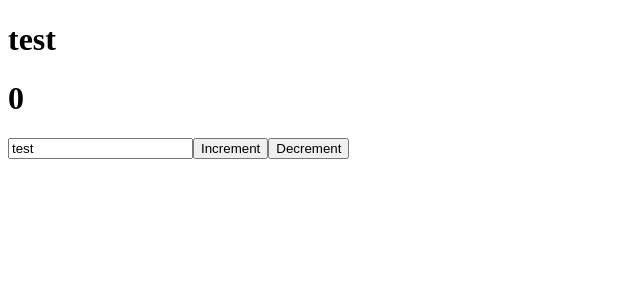
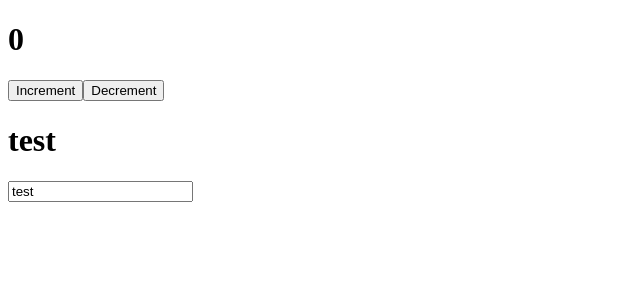
Before and after one commit to Stan61rus/test-react-app, a React (Create React App) app: page / in a window 1280 px wide. Shown: the top 300 px of the page, without its empty margins (0-640 px from the left). Built offline with nearby package versions, Linux system fonts and the light colour scheme.

Commit message:
первый функциональный компонент

```diff
--- a/src/App.jsx
+++ b/src/App.jsx
@@ -1,29 +1,18 @@
 import React, { useState } from "react";
+import Counter from "./components/counter";
 
 function App() {
-  const [likes, setLikes] = useState(0);
   const [input, setInput] = useState("test");
-
-  function decrement() {
-    setLikes(likes + 1);
-  }
-
-  function increment() {
-    setLikes(likes + 1);
-  }
 
   return (
     <div className="APP">
+      <Counter />
       <h1>{input}</h1>
-      <h1>{likes}</h1>
-
       <input
         type="text"
         value={input}
         onChange={(event) => setInput(event.target.value)}
       />
-      <button onClick={increment}>Increment</button>
-      <button onClick={decrement}>Decrement</button>
     </div>
   );
 }
--- /dev/null
+++ b/src/components/counter.jsx
@@ -0,0 +1,23 @@
+import React, { useState } from "react";
+
+function Counter() {
+  const [count, setCount] = useState(0);
+
+  function decrement() {
+    setCount(count - 1);
+  }
+
+  function increment() {
+    setCount(count + 1);
+  }
+  return (
+    <div className="ffc">
+      <h1>{count}</h1>
+
+      <button onClick={increment}>Increment</button>
+      <button onClick={decrement}>Decrement</button>
+    </div>
+  );
+}
+
+export default Counter;
```
